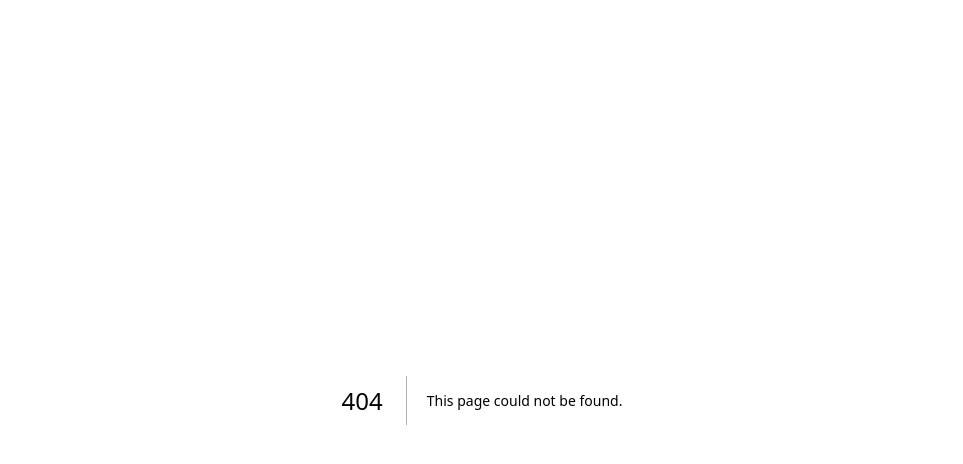
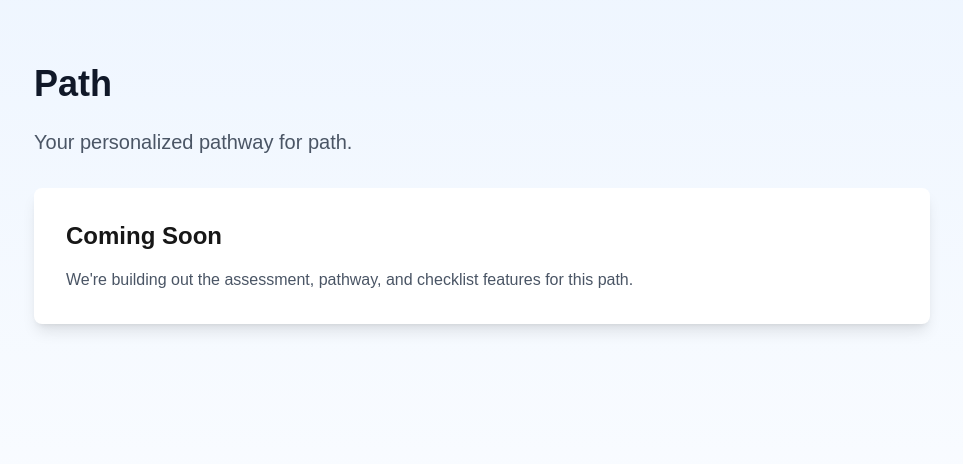
Before and after one commit to briannalytical/exodus, a Next.js app: page /paths/1 in a window 1280 px wide. Before the commit this address had no page. Shown: the top 464 px of the page, without its empty margins (158-1121 px from the left). Built offline with nearby package versions, Linux system fonts and the light colour scheme.

Commit message:
slug path added

```diff
--- a/src/app/page.js
+++ b/src/app/page.js
@@ -52,7 +52,7 @@ export default function Home() {
                         Exodus
                     </h1>
                     <p className="text-xl text-gray-600 max-w-2xl mx-auto">
-                        You can leave. For how long is up to you.
+                        You <i>can</i> leave. For how long is up to you.
                     </p>
                 </div>
 
--- /dev/null
+++ b/src/app/paths/[slug]/page.js
@@ -0,0 +1,36 @@
+export default function PathPage({ params }) {
+    const { slug } = params;
+
+    const pathTitles = {
+        'sabbatical': 'Sabbatical',
+        'work-travel': 'Work & Travel',
+        'employment': 'Employment',
+        'digital-nomad': 'Digital Nomad',
+        'dual-citizenship': 'Dual Citizenship',
+        'renunciation': 'Renunciation'
+    };
+
+    const title = pathTitles[slug] || 'Path';
+
+    return (
+        <main className="min-h-screen bg-gradient-to-b from-blue-50 to-white">
+            <div className="container mx-auto px-4 py-16">
+                <div className="max-w-4xl mx-auto">
+                    <h1 className="text-4xl font-bold text-gray-900 mb-6">
+                        {title}
+                    </h1>
+                    <p className="text-xl text-gray-600 mb-8">
+                        Your personalized pathway for {title.toLowerCase()}.
+                    </p>
+
+                    <div className="bg-white rounded-lg shadow-lg p-8">
+                        <h2 className="text-2xl font-semibold mb-4">Coming Soon</h2>
+                        <p className="text-gray-600">
+                            We're building out the assessment, pathway, and checklist features for this path.
+                        </p>
+                    </div>
+                </div>
+            </div>
+        </main>
+    );
+}
```
